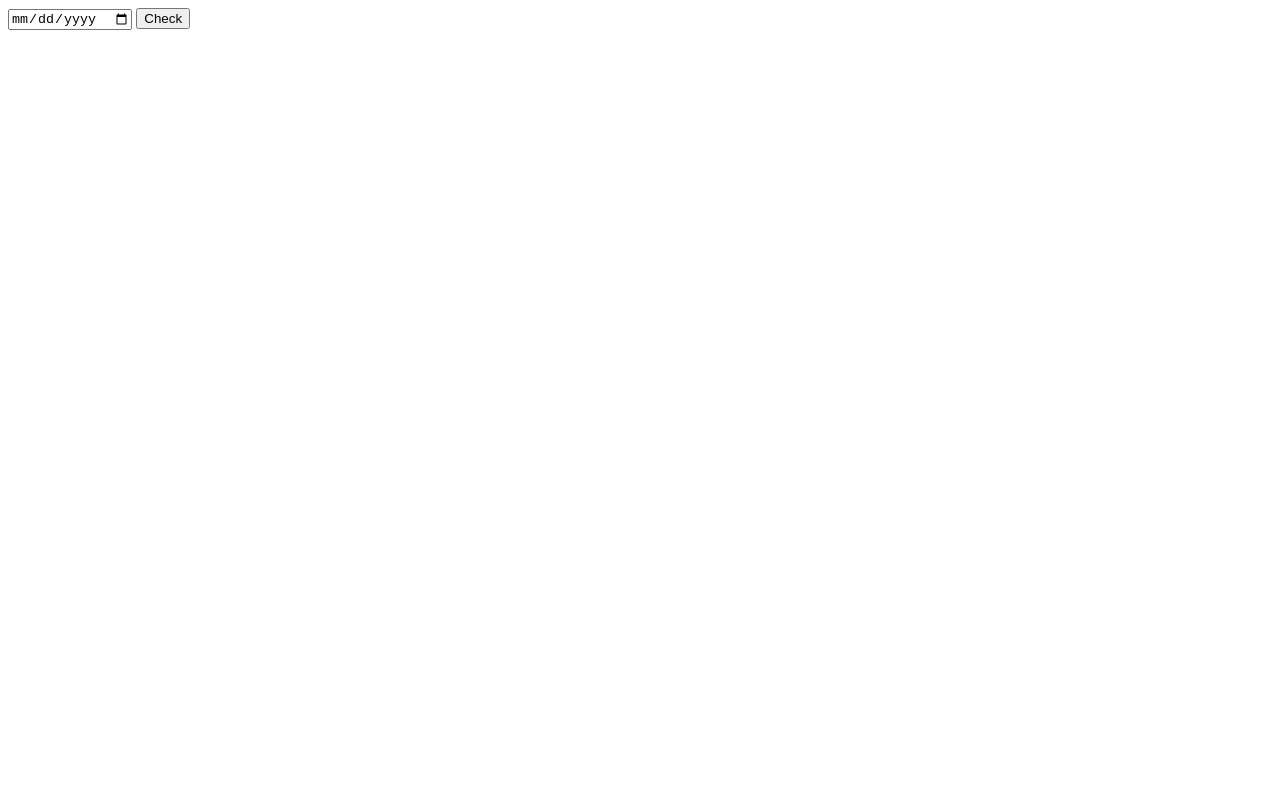
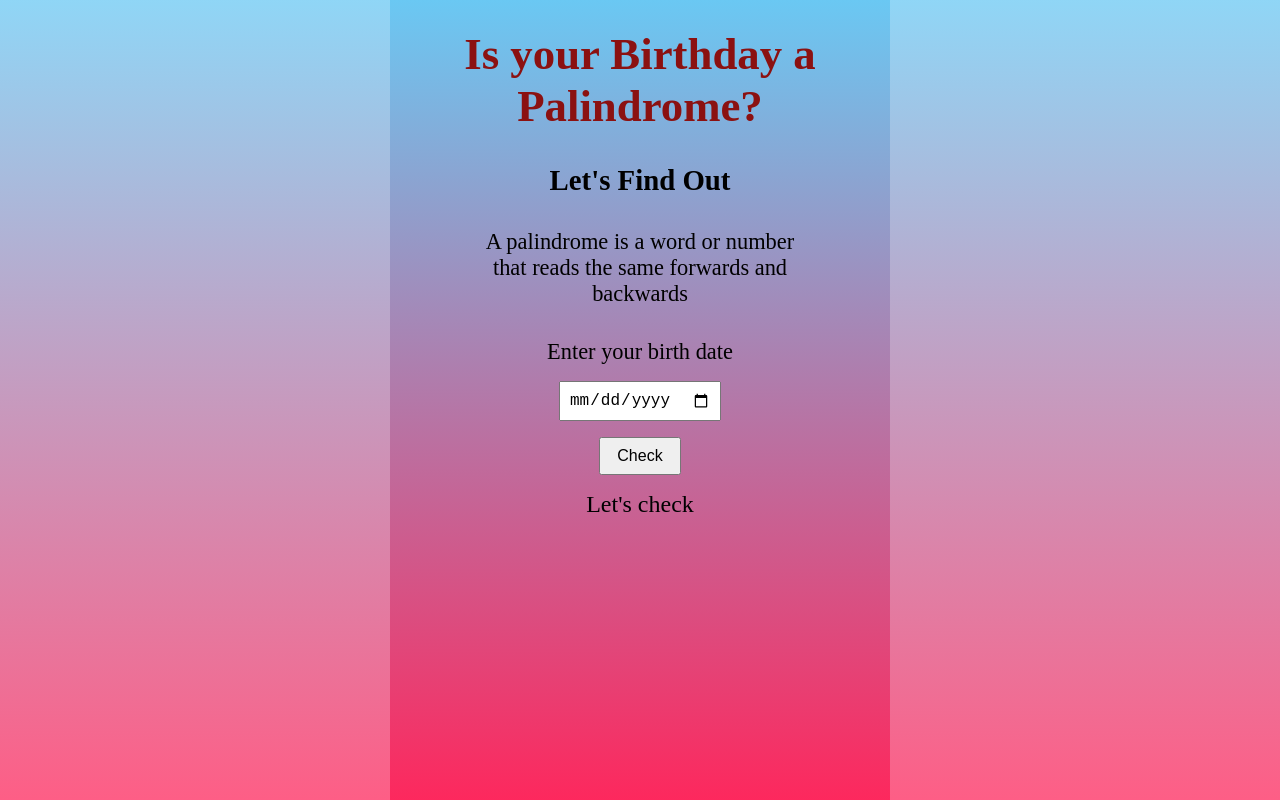
Before and after one commit to OmKakatkar/Palindrome-Birthday, a plain HTML site: page index.html in a window 1280 px wide. Drawn offline with Linux system fonts and the light colour scheme.

Commit message:
basic ui complete

```diff
--- a/index.css
+++ b/index.css
@@ -0,0 +1,67 @@
+* {
+  padding: 0;
+  margin: 0;
+  box-sizing: border-box;
+}
+body {
+  background: linear-gradient(
+    to bottom,
+    rgba(106, 200, 243, 0.75),
+    rgba(253, 40, 93, 0.75)
+  );
+}
+
+main {
+  margin: 0 auto;
+  width: 100%;
+  max-width: 500px;
+  background: linear-gradient(to bottom, rgb(106, 200, 243), rgb(253, 40, 93));
+  height: 100vh;
+  text-align: center;
+}
+
+h1,
+h2,
+h3,
+.label {
+  padding: 1rem;
+}
+
+h1 {
+  font-size: 2.8rem;
+  padding-top: 1.75rem;
+  color: rgb(139, 17, 17);
+}
+
+h2 {
+  font-size: 1.8rem;
+}
+
+h3 {
+  font-size: 1.4rem;
+  width: 75%;
+  margin: 0 auto;
+  font-weight: 100;
+}
+
+.label {
+  font-size: 1.4rem;
+}
+
+#check {
+  font-size: 1rem;
+  display: block;
+  margin: 1rem auto;
+  padding: 0.5em 1em;
+}
+
+#birthday {
+  font-size: 1rem;
+  padding: 0.5rem;
+}
+
+#output {
+  font-size: 1.5rem;
+  width: 75%;
+  margin: 0 auto;
+}
--- a/index.html
+++ b/index.html
@@ -9,7 +9,17 @@
     <script defer src="./index.js"></script>
   </head>
   <body>
-    <input type="date" name="birthday" id="birthday" />
-    <button id="check">Check</button>
+    <main>
+      <h1>Is your Birthday a Palindrome?</h1>
+      <h2>Let's Find Out</h2>
+      <h3>
+        A palindrome is a word or number that reads the same forwards and
+        backwards
+      </h3>
+      <div class="label">Enter your birth date</div>
+      <input type="date" name="birthday" id="birthday" />
+      <button id="check">Check</button>
+      <div id="output">Let's check</div>
+    </main>
   </body>
 </html>
--- a/index.js
+++ b/index.js
@@ -1,5 +1,6 @@
 const birthDay = document.querySelector("#birthday");
 const check = document.querySelector("#check");
+const output = document.querySelector("#output");
 
 check.addEventListener("click", () => {
   clickHandler(birthDay.value.split("-"));
@@ -10,24 +11,28 @@ function clickHandler(date) {
   let strDate1 = date[2] + date[1] + date[0];
   if (isPalindrome(strDate1)) {
     console.log("Wow! Your Birthday is a Palindrome");
+    output.innerHTML = "Wow! Your Birthday is a Palindrome";
     return;
   }
   // dd-mm-yyyy
   let strDate2 = date[1] + date[2] + date[0];
   if (isPalindrome(strDate2)) {
     console.log("Wow! Your Birthday is a Palindrome");
+    output.innerHTML = "Wow! Your Birthday is a Palindrome";
     return;
   }
   // mm-dd-yy
   let strDate3 = date[1] + date[2] + date[0].slice(2, 4);
   if (isPalindrome(strDate3)) {
     console.log("Wow! Your Birthday is a Palindrome");
+    output.innerHTML = "Wow! Your Birthday is a Palindrome";
     return;
   }
   let data = nearestPalindrome(strDate2, date);
   console.log(
     `Aww! Not a palindrome. Nearest Palindrome date is ${data[0]}. You missed by ${data[1]} days.`
   );
+  output.innerHTML = `Aww! Not a palindrome. Nearest Palindrome date is ${data[0]}. You missed by ${data[1]} days.`;
   return;
 }
 
@@ -46,7 +51,7 @@ function nearestPalindrome(dt2, date) {
     p_date1 = new Date(2001, 1, 10);
     p_days = (p_date1.getTime() - b_date.getTime()) / (1000 * 60 * 60 * 24);
     print_date = "10-02-2001";
-    return [print_date, p_days];
+    return [print_date, Math.abs(p_days)];
   }
 
   // Check if the date and month is valid
@@ -68,7 +73,7 @@ function nearestPalindrome(dt2, date) {
           p_days =
             (b_date.getTime() - p_date1.getTime()) / (1000 * 60 * 60 * 24);
         }
-        return [print_date, p_days];
+        return [print_date, Math.abs(p_days)];
       }
       // Get a new date
       date_y = (date_y - 1).toString();
@@ -88,7 +93,10 @@ function nearestPalindrome(dt2, date) {
       }
     } while (true);
   }
-  return ["Unknown", "Unknown"];
+  // TODO: Complete the UI
+  // TODO: Implement calculation for future years and compare with previous
+  // TODO: Check for other formats
+  // Its okay if you are unable to complete the last 2 steps
 }
 
 function isPalindrome(input) {
```
